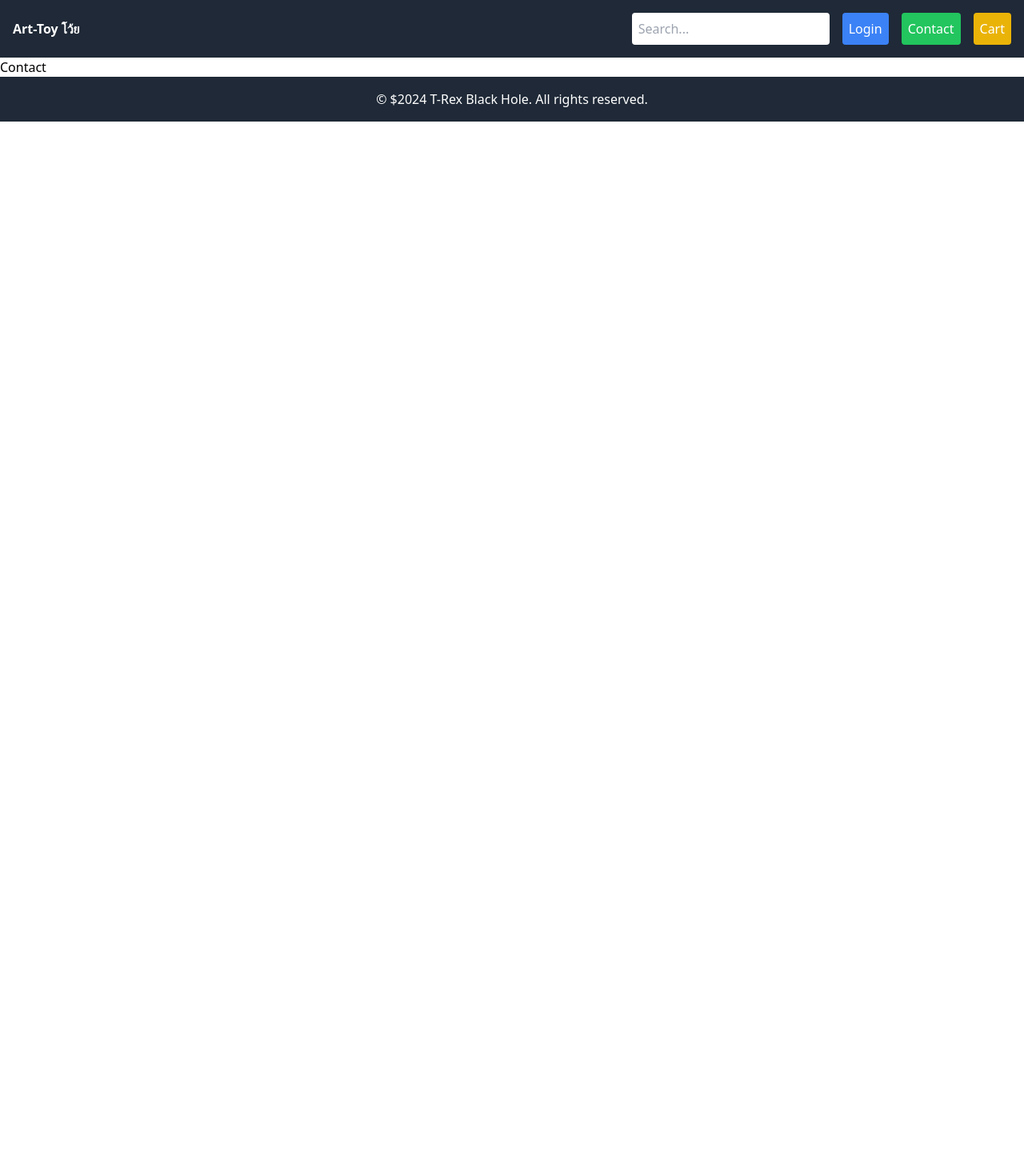
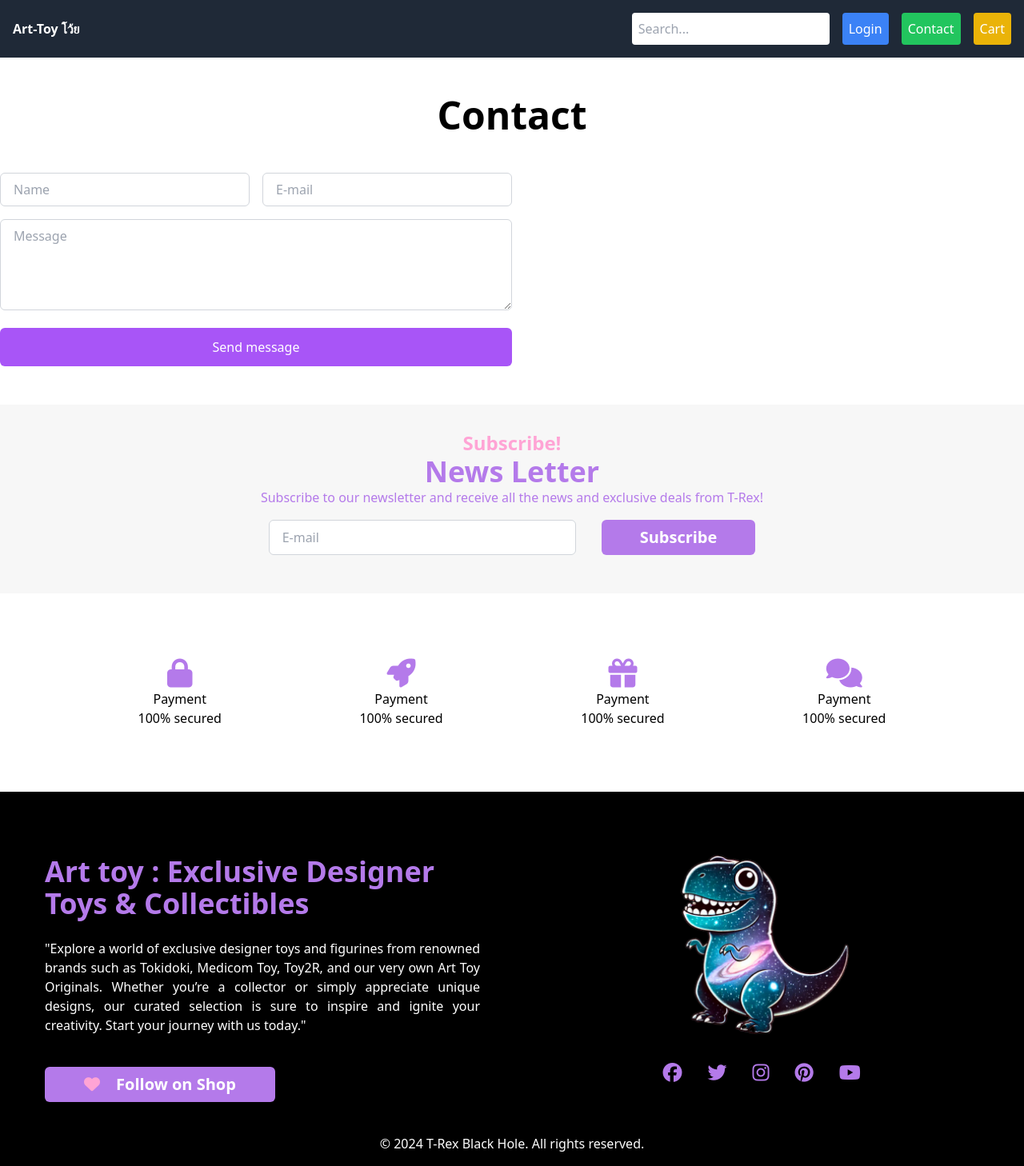
Before and after one commit to T-Rex-Back-Hole/Art-toy_Project, a React (Vite) app: page /contact in a window 1280 px wide. Shown: the whole page at 80% size. Before the commit the page ends 800 px from the top, so only its background shows below. Built offline with nearby package versions, Linux system fonts and the light colour scheme.

Commit message:
Contact page,Footer,CDN font awesome

```diff
--- a/index.html
+++ b/index.html
@@ -6,6 +6,7 @@
     <meta name="viewport" content="width=device-width, initial-scale=1.0" />
     <title >Art-Toy</title>
     <link rel="icon" href="./images/dino.png" type="image/png">
+    <link rel="stylesheet" href="https://cdnjs.cloudflare.com/ajax/libs/font-awesome/6.6.0/css/all.min.css">
   </head>
   <body>
     <div id="app"></div>
--- a/src/components/Footer.jsx
+++ b/src/components/Footer.jsx
@@ -3,9 +3,41 @@ import React from "react";
 const Footer = () => {
   return (
     <>
-      <footer className="bg-gray-800 p-4 text-white text-center">
-        &copy; ${new Date().getFullYear()} T-Rex Black Hole. All rights
-        reserved.
+      <footer className="bg-black p-4 text-white text-center">
+        <div id="footer-container" className="flex items-center">
+        <div id="footer-left" className="flex flex-col w-6/12 p-10">
+          <h1 className="font-bold text-4xl text-[#B47AEA] text-left mt-6">Art toy : Exclusive Designer Toys & Collectibles</h1>
+          <p className="text-justify mt-6">
+            "Explore a world of exclusive designer toys and figurines from
+            renowned brands such as Tokidoki, Medicom Toy, Toy2R, and our very
+            own Art Toy Originals. Whether you’re a collector or simply
+            appreciate unique designs, our curated selection is sure to inspire
+            and ignite your creativity. Start your journey with us today."
+          </p>
+          <button id="fllow-btn" className="bg-[#B47AEA] p-2 rounded-md font-semibold text-xl w-72 mt-10">
+            <i className="fa-solid fa-heart pr-5 text-[#FFA4D5] text-xl"></i>Follow on Shop</button>
+        </div>
+
+        <div id="footer-right" className="flex flex-col justify-center w-6/12 p-10">
+
+        <div id="footer-img">
+          <img src="./images/dino.png" alt="" className="w-5/12 mx-auto"/>
+        </div>
+        <div id="footer-icon" className="flex justify-center mt-8">
+          <i className="fa-brands fa-facebook text-[#B47AEA] text-2xl px-4"></i>
+          <i className="fa-brands fa-twitter text-[#B47AEA] text-2xl px-4"></i>
+          <i className="fa-brands fa-instagram text-[#B47AEA] text-2xl px-4"></i>
+          <i className="fa-brands fa-pinterest text-[#B47AEA] text-2xl px-4"></i>
+          <i className="fa-brands fa-youtube text-[#B47AEA] text-2xl px-4"></i>
+        </div>
+        </div>
+
+        </div>
+
+        <p className="text-center">
+          &copy; {new Date().getFullYear()} T-Rex Black Hole. All rights
+          reserved.
+        </p>
       </footer>
     </>
   );
--- a/src/pages/Contact.jsx
+++ b/src/pages/Contact.jsx
@@ -2,7 +2,76 @@ import React from 'react'
 
 const Contact = () => {
   return (
-    <div>Contact</div>
+    <>
+      <div className="font-bold text-5xl text-center my-12">Contact</div>
+          <form className="flex flex-col justify-center space-y-4 w-1/2">
+
+            <div id="name-email-input" className="flex flex-col justify-center md:flex-row md:space-x-4">
+              <div id="input-name" className="w-full md:w-1/2">
+                  <input id="name" type="text" placeholder="Name" className="w-full px-4 py-2 border border-gray-300 rounded-md focus:ring-1 focus:outline-none"/>
+              </div>
+
+              <div id="input-email" className="w-full md:w-1/2 mt-4 md:mt-0">
+                  <input id="email" type="email" placeholder="E-mail" className="w-full px-4 py-2 border border-gray-300 rounded-md focus:ring-1 focus:outline-none"/>
+              </div>
+            </div>
+
+            <div id="text-area" className="w-full">
+              <textarea name="" id="text-area" rows="4" placeholder="Message" class="w-full px-4 py-2 border border-gray-300 rounded-md focus:ring-1 focus:outline-none" ></textarea>
+            </div>
+            <div id="btn-contact" className="flex w-full">
+              <button type="submit" class="w-full bg-purple-500 text-white py-3 px-6 mb-12 rounded-md hover:bg-purple-600 focus:outline-none">
+                      Send message
+              </button>
+            </div>
+
+          </form>
+
+          <section id="subscribe" className="bg-[#F7F7F7] p-8">
+            <div id="container-text" className='flex flex-col justify-center text-center'>
+              <h3 className="text-[#FFA4D5] text-2xl font-semibold">Subscribe!</h3>
+              <h1 className="text-[#B47AEA] font-bold text-4xl">News Letter</h1>
+              <p className="text-[#B47AEA]">Subscribe to our newsletter and receive all the news and exclusive deals from T-Rex!</p>
+            </div>
+            <div id="subscribe-email" className='flex justify-center'>
+              <input type="email" placeholder='E-mail' className="w-96 m-4 px-4 py-2 border border-gray-300 rounded-md focus:ring-1 focus:outline-none" />
+              <button type="submit" id='subscribe-btn' className="bg-[#B47AEA] px-12 py-2 m-4 rounded-md text-white font-semibold text-xl">Subscribe</button>
+            </div>
+          </section>
+
+          <section id="icon-service">
+            <div id="container-service" className='flex justify-evenly p-10'>
+
+              <div id="service-box1" className='text-center p-10'>
+                  <i className='text-[#B47AEA] fa-solid fa-lock text-4xl'></i>
+                  <p>Payment</p>
+                  <p>100% secured</p>
+              </div>
+              <div id="service-box2" className='text-center p-10'>
+                  <i className='text-[#B47AEA] fa-solid fa-rocket text-4xl'></i>
+                  <p>Payment</p>
+                  <p>100% secured</p>
+              </div>
+              <div id="service-box3" className='text-center p-10'>
+                  <i className='text-[#B47AEA] fa-solid fa-gift text-4xl'></i>
+                  <p>Payment</p>
+                  <p>100% secured</p>
+              </div>
+              <div id="service-box4" className='text-center p-10'>
+                  <i className='text-[#B47AEA] fa-solid fa-comments text-4xl'></i>
+                  <p>Payment</p>
+                  <p>100% secured</p>
+              </div>
+
+            </div>
+          </section>
+
+
+
+
+
+    </>
+
   )
 }
 
```
